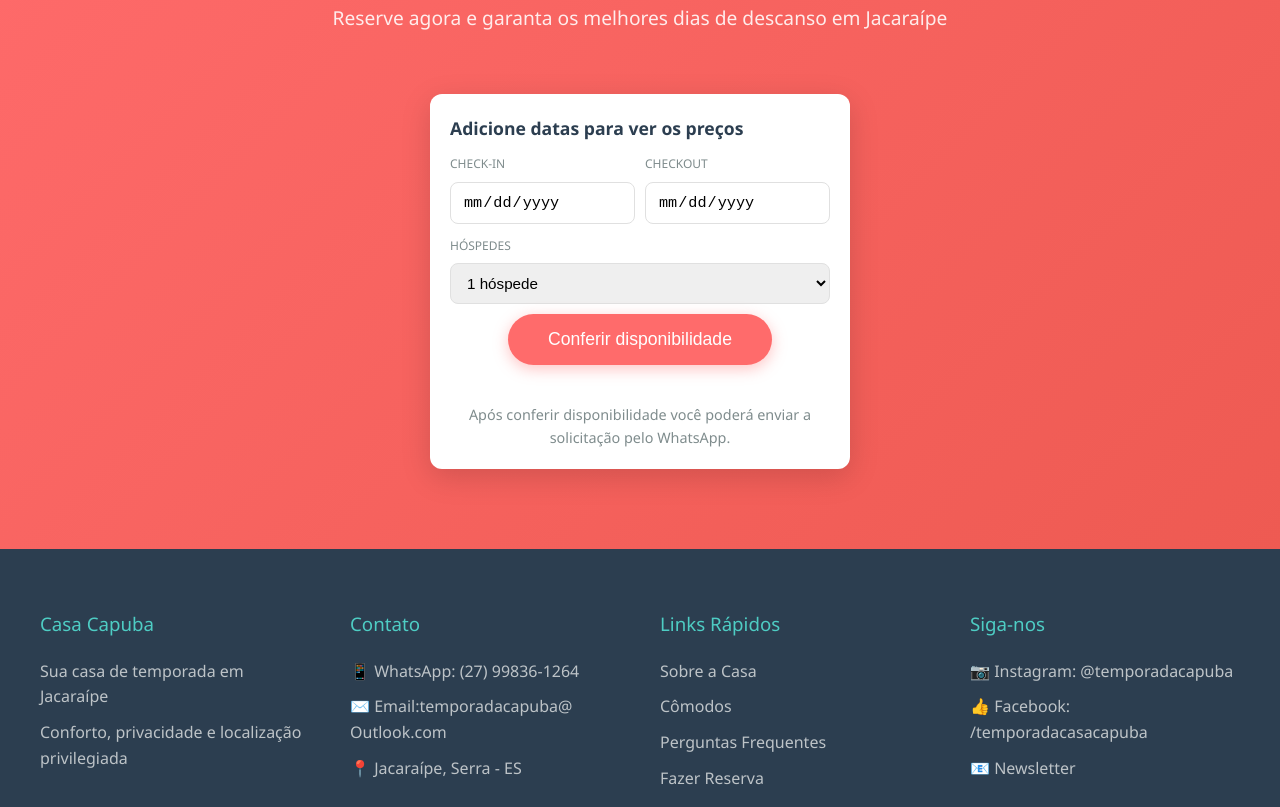
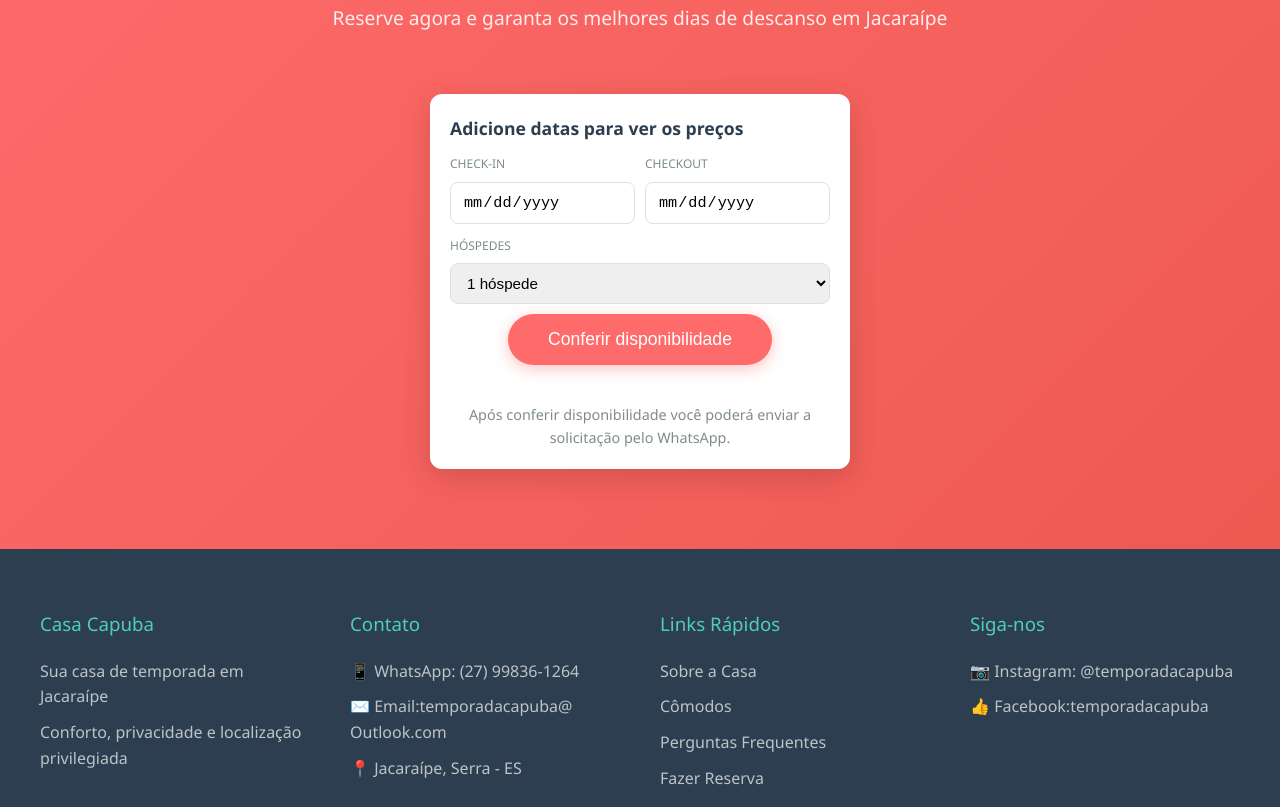
Before and after one commit to contacasagraca-png/casacapuba.com.br, a plain HTML site: page index.html in a window 1280 px wide. Shown: the part 11193-12000 px from the top of the page. Drawn offline with Linux system fonts and the light colour scheme.

Commit message:
Fix Facebook link formatting in footer
Updated Facebook link format in the footer section.

```diff
--- a/index.html
+++ b/index.html
@@ -1643,8 +1643,7 @@
             <div class="footer-section">
                 <h3>Siga-nos</h3>
                 <p>📷 Instagram: @temporadacapuba</p>
-                <p>👍 Facebook: /temporadacasacapuba</p>
-                <p>📧 Newsletter</p>
+                <p>👍 Facebook:temporadacapuba</p>
             </div>
         </div>
         <div class="footer-bottom">
```
